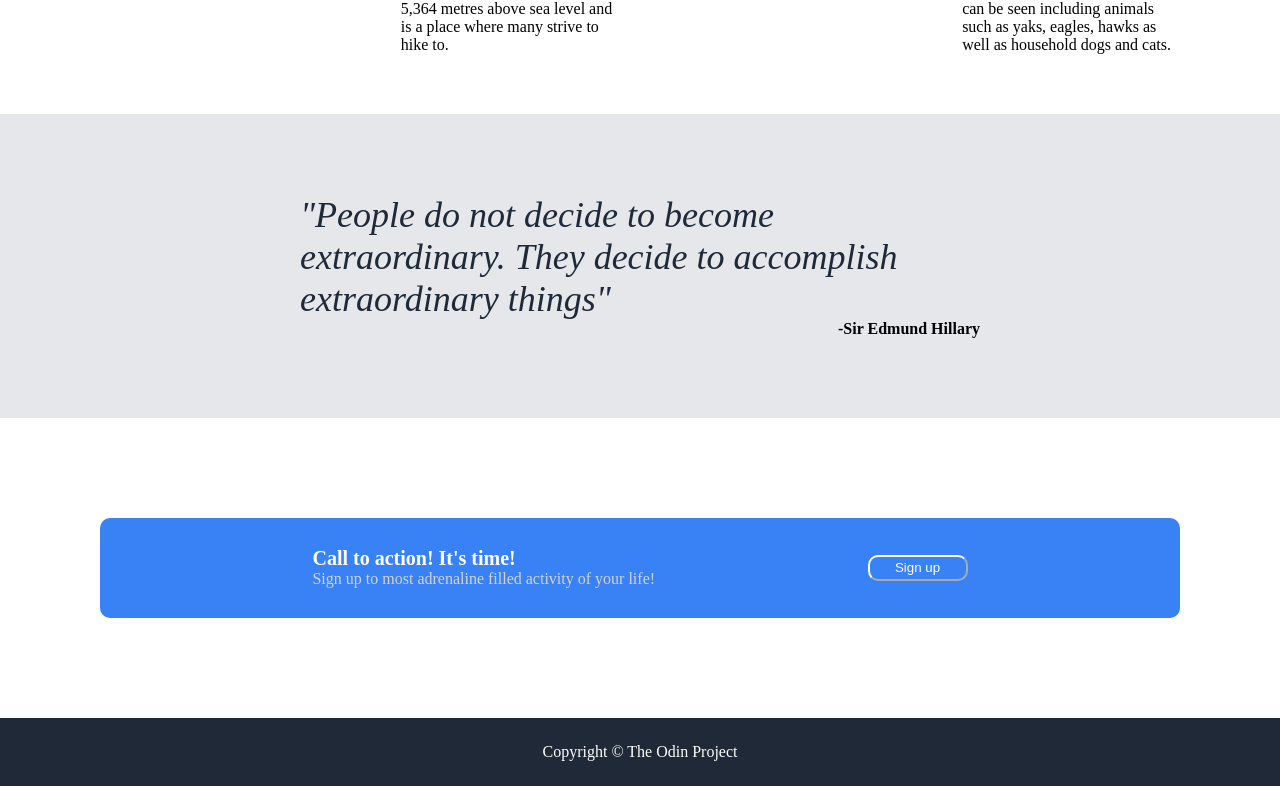
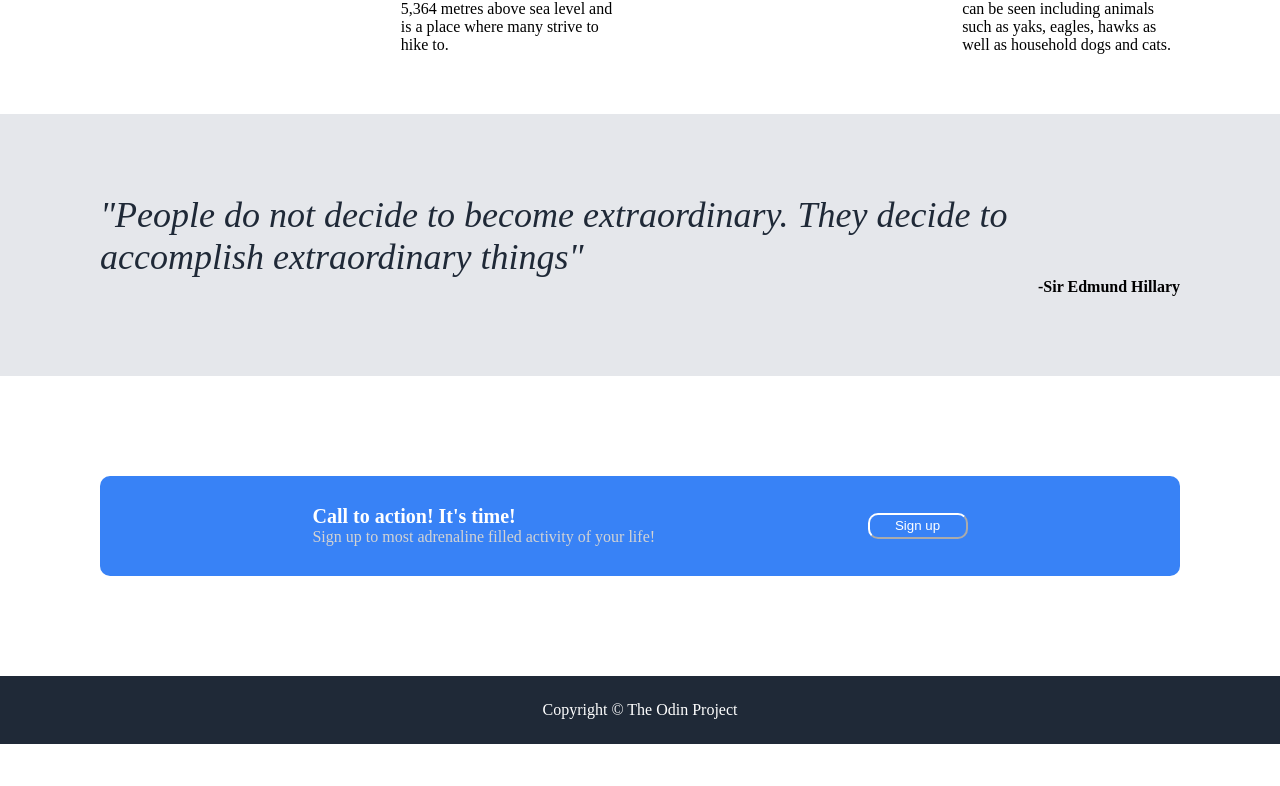
Before and after one commit to christianyarwood62/Landing-Page-Project, a plain HTML site: page index.html in a window 1280 px wide. Shown: the part 925-1711 px from the top of the page. After the commit the page ends 1669 px from the top, so only its background shows below. Drawn offline with Linux system fonts and the light colour scheme.

Commit message:
increase size of quote section

```diff
--- a/style.css
+++ b/style.css
@@ -2,7 +2,6 @@ body {
     display: flex;
     height: auto;
     margin: 0px;
-    width:100%;
 }
 
 .head-section {
@@ -121,7 +120,7 @@ button {
     display: flex;
     flex-direction: column;
     justify-content: center;
-    padding: 80px 300px;
+    padding: 80px 100px;
 }
 
 .quote {
```
